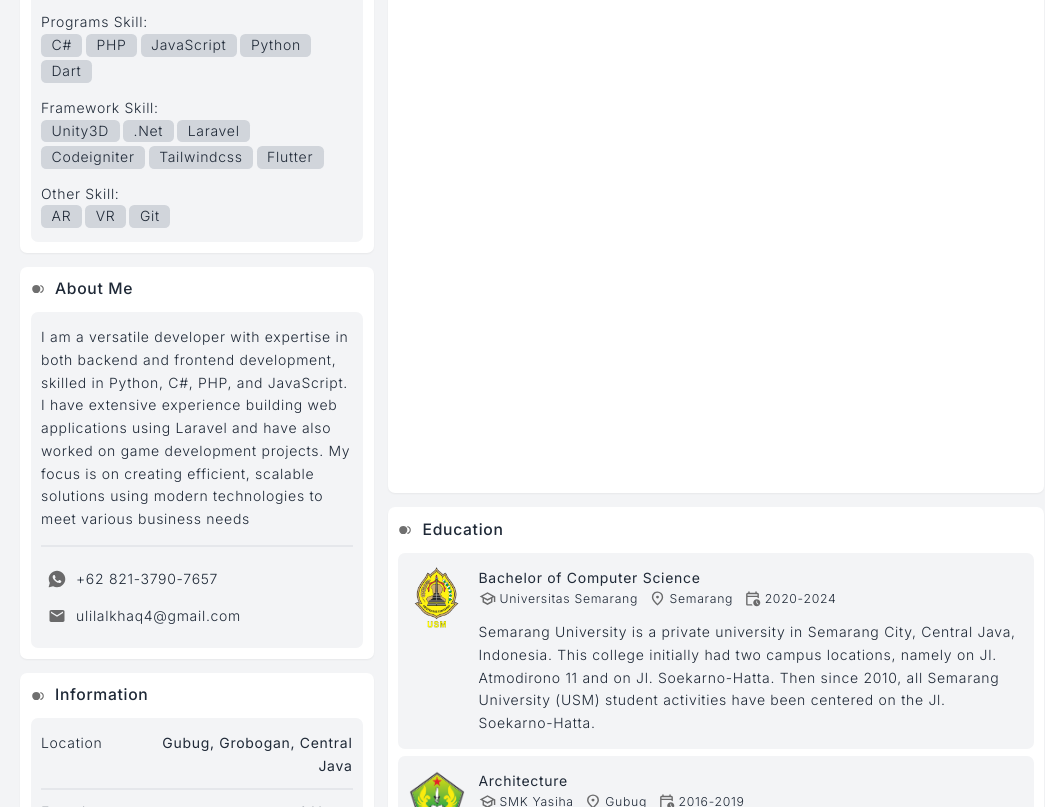
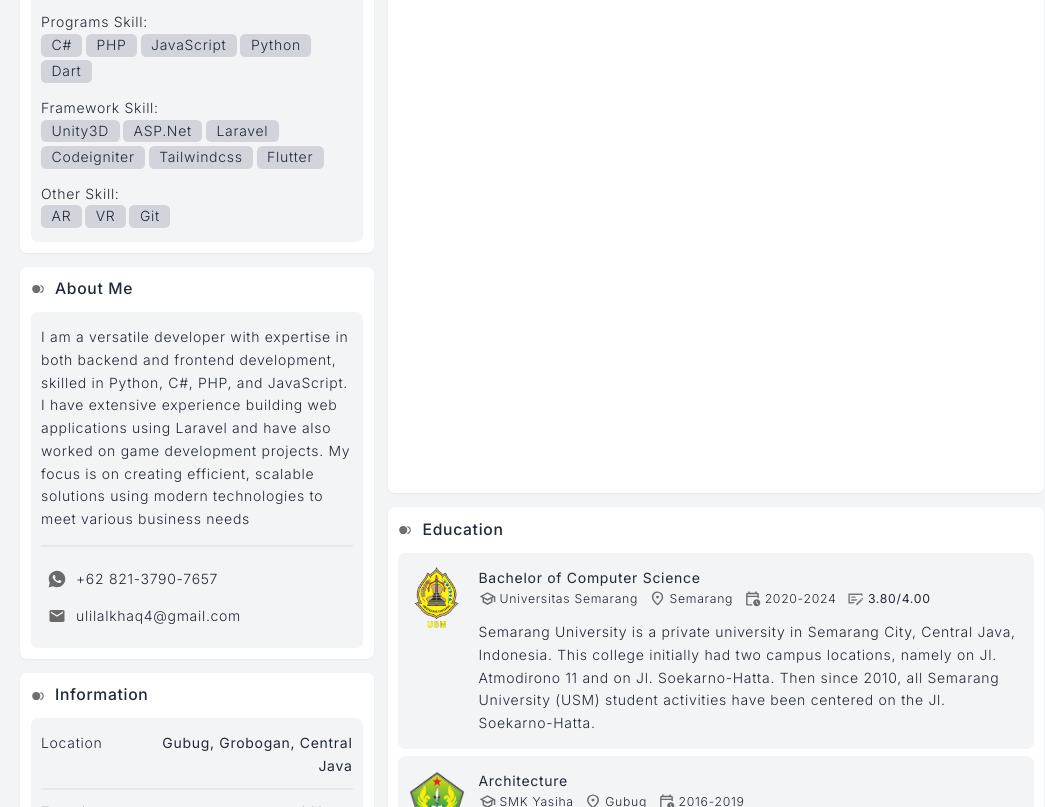
Before and after one commit to ken-tank/my-resume-page, a plain HTML site: page index.html in a window 1280 px wide. Shown: the part 381-1188 px from the top of the page, without its empty margins (108-1153 px from the left). Drawn offline with Linux system fonts and the light colour scheme.

Commit message:
add education field
add GPA Field

```diff
--- a/index.html
+++ b/index.html
@@ -49,7 +49,7 @@
                                 <span>Framework Skill:</span>
                                 <div class="flex flex-row flex-wrap gap-1">
                                     <span class="tag">Unity3D</span>
-                                    <span class="tag">.Net</span>
+                                    <span class="tag">ASP.Net</span>
                                     <span class="tag">Laravel</span>
                                     <span class="tag">Codeigniter</span>
                                     <span class="tag">Tailwindcss</span>
@@ -251,6 +251,10 @@
                                         <div id="item">
                                             <img src="./img/icon/calender.svg">
                                             <span>2020-2024</span>
+                                        </div>
+                                        <div id="item">
+                                            <img src="./img/icon/checkbook.svg">
+                                            <span><b>3.80/4.00</b></span>
                                         </div>
                                     </div>
                                 </div>
```
Also changed, not shown: img/icon/checkbook.svg (added).
